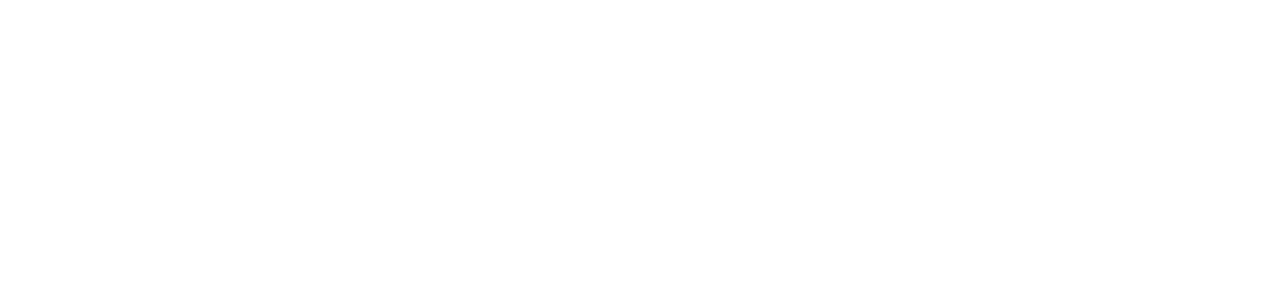
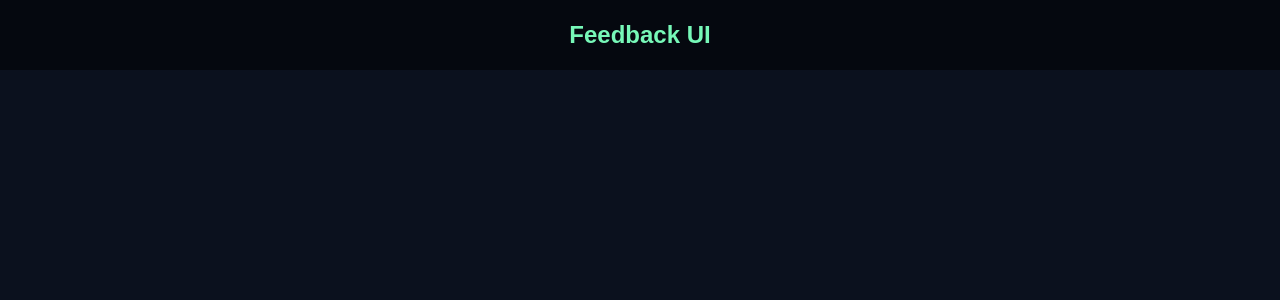
Before and after one commit to johnpersie/Feedback_UI, a React (Create React App) app: page / in a window 1280 px wide. Shown: the top 300 px of the page. Built offline with nearby package versions, Linux system fonts and the light colour scheme.

Commit message:
style - header

```diff
--- a/src/App.js
+++ b/src/App.js
@@ -1,4 +1,12 @@
+import Header from "./components/Header";
+import { GlobalStyles } from "./styles/Global";
+
 function App() {
-  return <div></div>;
+  return (
+    <div>
+      <GlobalStyles />
+      <Header />
+    </div>
+  );
 }
 export default App;
--- a/src/components/Header/headerStyled.js
+++ b/src/components/Header/headerStyled.js
@@ -0,0 +1,15 @@
+import styled from "styled-components";
+
+export const Container = styled.div`
+  height: 70px;
+  width: 100%;
+  display: flex;
+  justify-content: space-between;
+  align-items: center;
+  margin-bottom: 30px;
+`;
+export const Wrapper = styled.div`
+  max-width: 768px;
+  margin: auto;
+  padding: 0 20px;
+`;
--- a/src/components/Header/index.js
+++ b/src/components/Header/index.js
@@ -0,0 +1,19 @@
+import React from "react";
+import { Container, Wrapper } from "./headerStyled";
+
+function Header() {
+  return (
+    <Container
+      style={{
+        backgroundColor: "rgba(0, 0, 0, 0.5)",
+        color: "hsl(150,90%, 72%)",
+      }}
+    >
+      <Wrapper>
+        <h2>Feedback UI</h2>
+      </Wrapper>
+    </Container>
+  );
+}
+
+export default Header;
--- /dev/null
+++ b/src/styles/Global.js
@@ -0,0 +1,46 @@
+import { createGlobalStyle } from "styled-components";
+
+export const GlobalStyles = createGlobalStyle`
+@import url('https://fonts.googleapis.com/css2?family=Poppins:wght@400;600;700&display=swap');
+
+:root{
+
+  //======colours========
+  /* Colour mode HSL (hue, saturation, lightness)*/
+  /*
+    purple: hsl(250, 66%, 72%)
+    Blue: hsl(207,90%, 72%)
+    Pink: hsl(356, 66%, 75%)
+    teal: hsl(174, 63%, 62%)
+  */
+  --first-hue: 250;
+  --sat: 66%;
+  --lig: 75%;
+  --second-hue:219;
+
+  --first-color: hsl(var(--first-hue), var(--sat), var(--lig));
+  --first-color-alt:hsl(var(--first-hue), var(--sat), 71%);
+  --title-color: hsl(var(--second-hue), 15%, 95%);
+  --text-color: hsl(var(--second-hue), 8%, 75%);
+  --text-color-light:hsl(var(--second-hue), 4%, 55%);
+  --body-color:hsl(var(--second-hue), 48%, 8%);
+
+
+}
+
+* {
+  box-sizing: border-box;
+  margin: 0;
+  padding: 0;
+}
+
+body {
+  background-color: var(--body-color);
+  font-family: 'Poppins', sans-serif;
+  line-height: 1.6;
+}
+
+ul {
+  list-style: none;
+}
+`;
```
